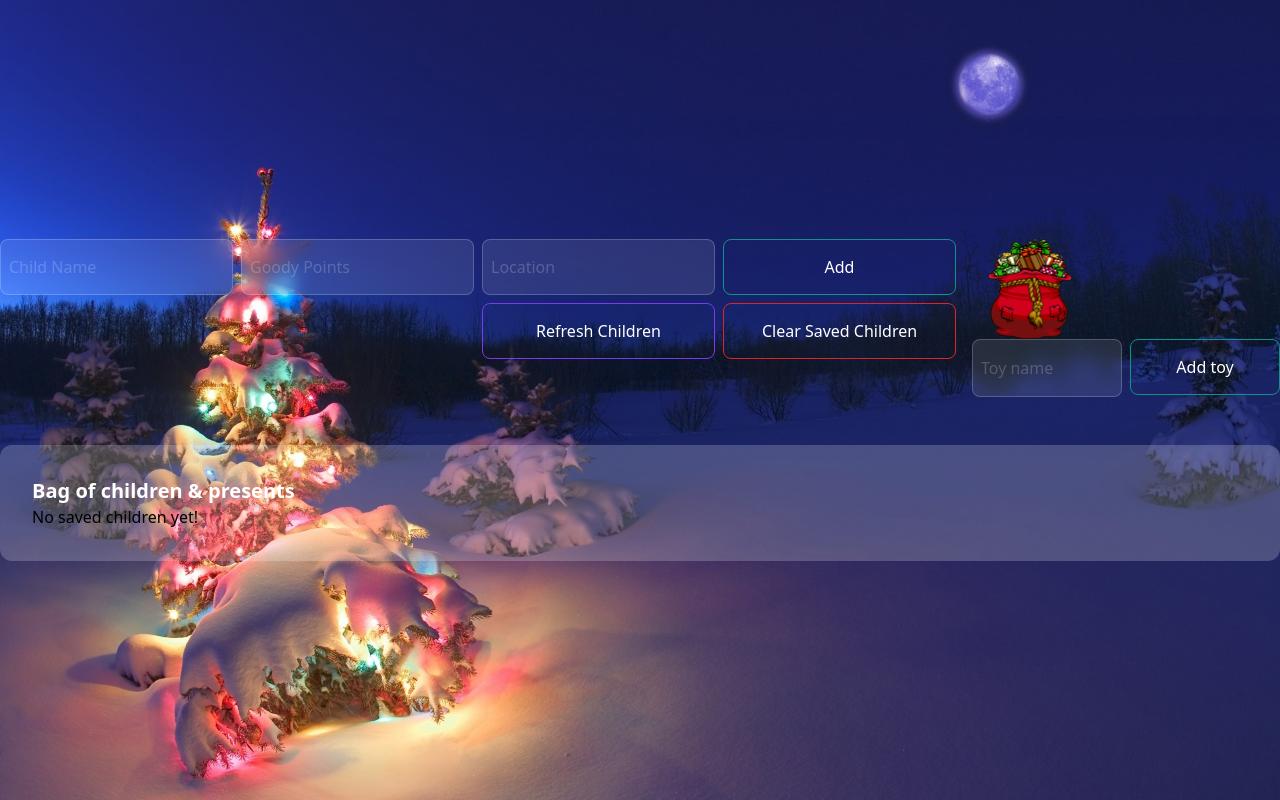
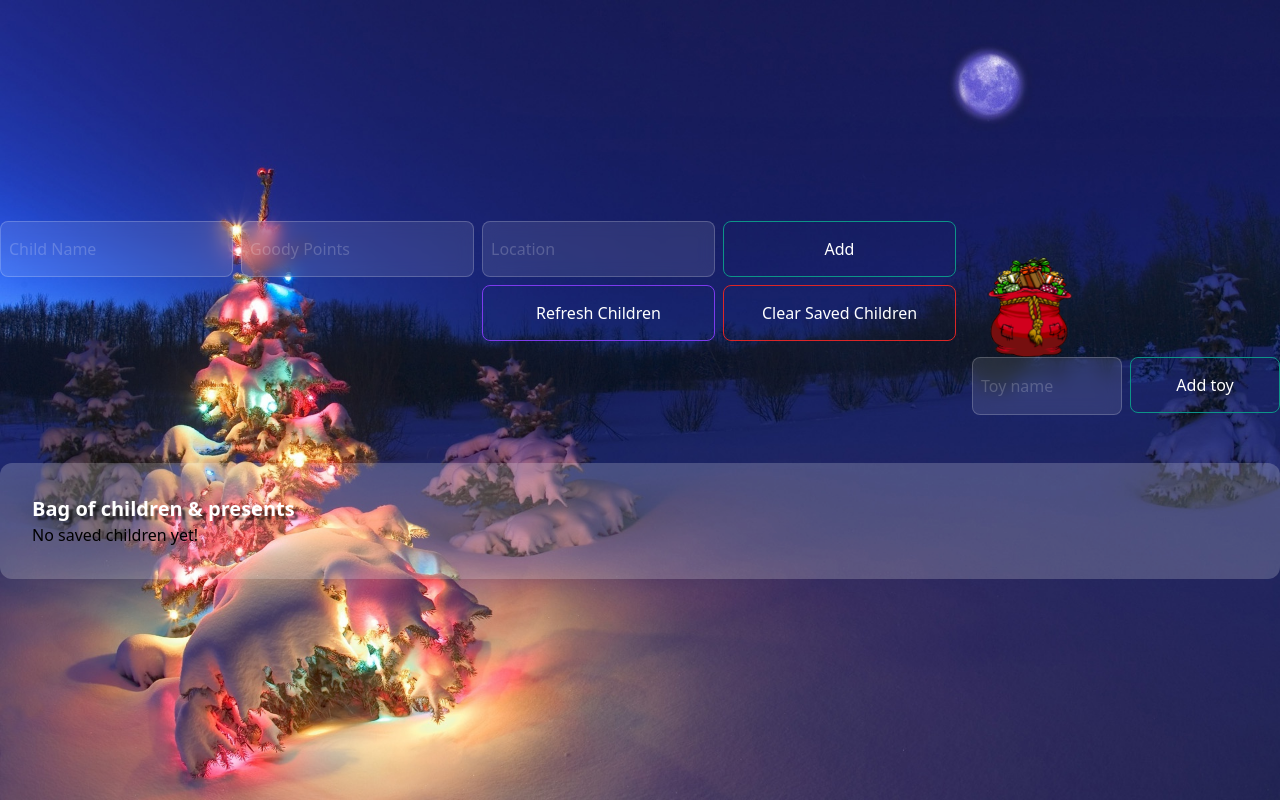
Before and after one commit to k4ruy/santa_management_system, a website: page index.html in a window 1280 px wide. Drawn offline with Linux system fonts and the light colour scheme; no server answers.

Commit message:
Small styling changes

```diff
--- a/index.html
+++ b/index.html
@@ -1,6 +1,5 @@
 <!DOCTYPE html>
 <html lang="en">
-
     <head>
         <meta charset="UTF-8" />
         <meta name="viewport" content="width=device-width, initial-scale=1.0" />
@@ -11,7 +10,7 @@
     <body class="min-h-screen flex flex-col justify-center grow-0 text-black">
         <main class="container container-sm mx-auto grid grid-cols-1 md:grid-cols-4 gap-4 my-20">
             <div id="kids" class="md:col-span-3">
-            <div class="grid grid-cols-3 gap-2 mb-4 flex-wrap xl:grid-cols-4">
+                <div class="grid grid-cols-3 gap-2 mb-4 xl:grid-cols-4">
                     <input id="input-name" type="text" placeholder="Child Name" class="text-input h-14" />
                     <input id="input-points" type="number" placeholder="Goody Points" class="text-input h-14" />
                     <input id="input-location" type="text" placeholder="Location" class="text-input h-14" />
@@ -23,10 +22,10 @@
                 <div id="kids-output"></div>
             </div>
 
-        <div id="toys" class="col-span-1">
+            <div id="toys" class="col-span-1 xl:pt-9">
                 <div class="images-container flex gap-4">
                     <!-- <img src="img/christmas_tree-removebg-preview.png" alt="Christmas Tree" class="floating-logo"> -->
-                <img src="img/bagWithPresents.png" alt="giftbag" class="floating-logo">
+                    <img src="img/bagWithPresents.png" alt="giftbag" class="floating-logo" />
                 </div>
                 <div id="toyform" class="pb-4 grid grid-cols-3 md:grid-cols-1 xl:grid-cols-2 gap-2">
                     <input class="text-input col-span-2 md:col-span-1 xl:col-span-1" id="toyName" placeholder="Toy name" />
@@ -37,7 +36,7 @@
 
             <!-- Saved Posts Section -->
             <div class="saved-posts md:col-span-4 bg-white/20 p-8 rounded-xl mt-4">
-            <h2 class="text-xl text-white font-bold">Bag of children &amp; presents</h2>
+                <h2 class="text-xl text-white font-bold text-shadow">Bag of children &amp; presents</h2>
                 <div id="savedOutput"></div>
             </div>
         </main>
```
Also changed, not shown: style.css. Lines whose indentation alone changed are shown as unchanged.
